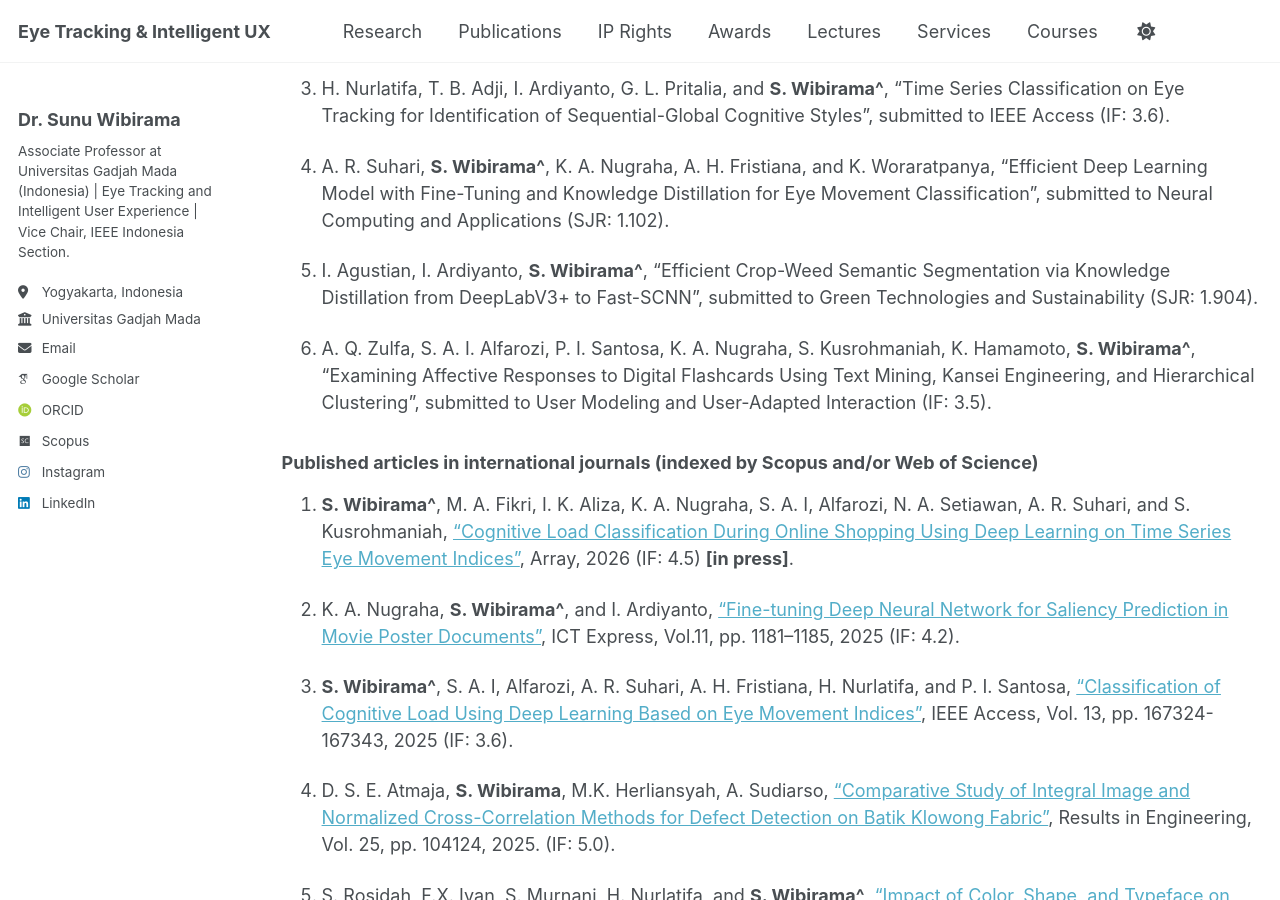
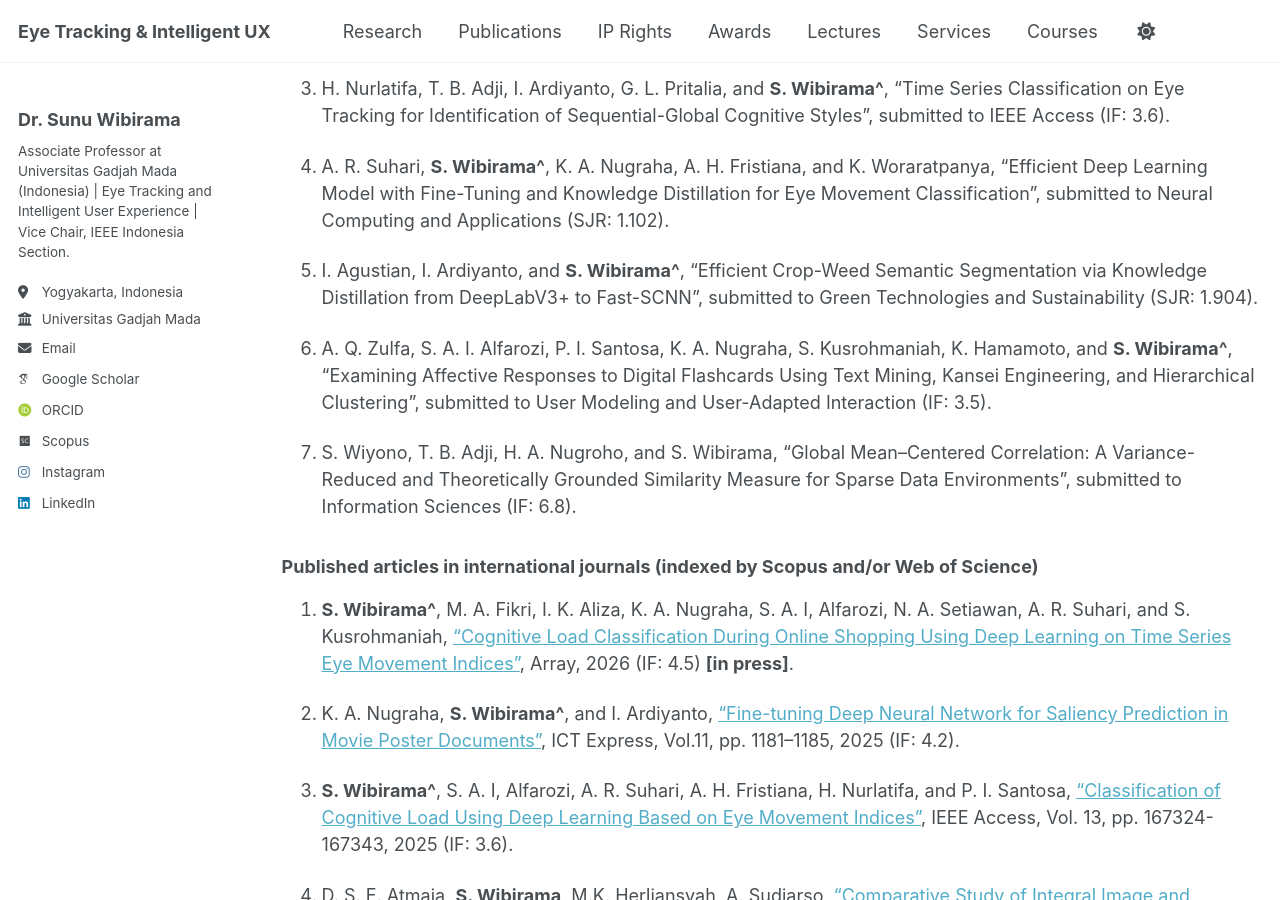
Before and after one commit to wibirama/wibirama.github.io, a Jekyll site: the page built from _pages/allpublications.md, in a window 1280 px wide and 900 px high, scrolled down 639 px. Built offline with Jekyll 4.4.1, drawn with Linux system fonts in a browser that asks for light colours; emoji names are drawn with the system emoji font; some web fonts are replaced; a script that is not in the unit is left out.

Commit message:
Update allpublications.md

```diff
--- a/_pages/allpublications.md
+++ b/_pages/allpublications.md
@@ -29,9 +29,11 @@ Journal articles
 
 4. A. R. Suhari, **S. Wibirama^**, K. A. Nugraha, A. H. Fristiana, and K. Woraratpanya, "Efficient Deep Learning Model with Fine-Tuning and Knowledge Distillation for Eye Movement Classification", submitted to Neural Computing and Applications (SJR: 1.102).
 
-5. I. Agustian, I. Ardiyanto, **S. Wibirama^**, "Efficient Crop-Weed Semantic Segmentation via Knowledge Distillation from DeepLabV3+ to Fast-SCNN", submitted to Green Technologies and Sustainability (SJR: 1.904).
+5. I. Agustian, I. Ardiyanto, and **S. Wibirama^**, "Efficient Crop-Weed Semantic Segmentation via Knowledge Distillation from DeepLabV3+ to Fast-SCNN", submitted to Green Technologies and Sustainability (SJR: 1.904).
 
-6. A. Q. Zulfa, S. A. I. Alfarozi, P. I. Santosa, K. A. Nugraha, S. Kusrohmaniah, K. Hamamoto, **S. Wibirama^**, "Examining Affective Responses to Digital Flashcards Using Text Mining, Kansei Engineering, and Hierarchical Clustering", submitted to User Modeling and User-Adapted Interaction (IF: 3.5).
+6. A. Q. Zulfa, S. A. I. Alfarozi, P. I. Santosa, K. A. Nugraha, S. Kusrohmaniah, K. Hamamoto, and **S. Wibirama^**, "Examining Affective Responses to Digital Flashcards Using Text Mining, Kansei Engineering, and Hierarchical Clustering", submitted to User Modeling and User-Adapted Interaction (IF: 3.5).
+
+7. S. Wiyono, T. B. Adji, H. A. Nugroho, and S. Wibirama, "Global Mean–Centered Correlation: A Variance-Reduced and Theoretically Grounded Similarity Measure for Sparse Data Environments", submitted to Information Sciences (IF: 6.8).
 
 
 ### Published articles in international journals (indexed by Scopus and/or Web of Science)
```
